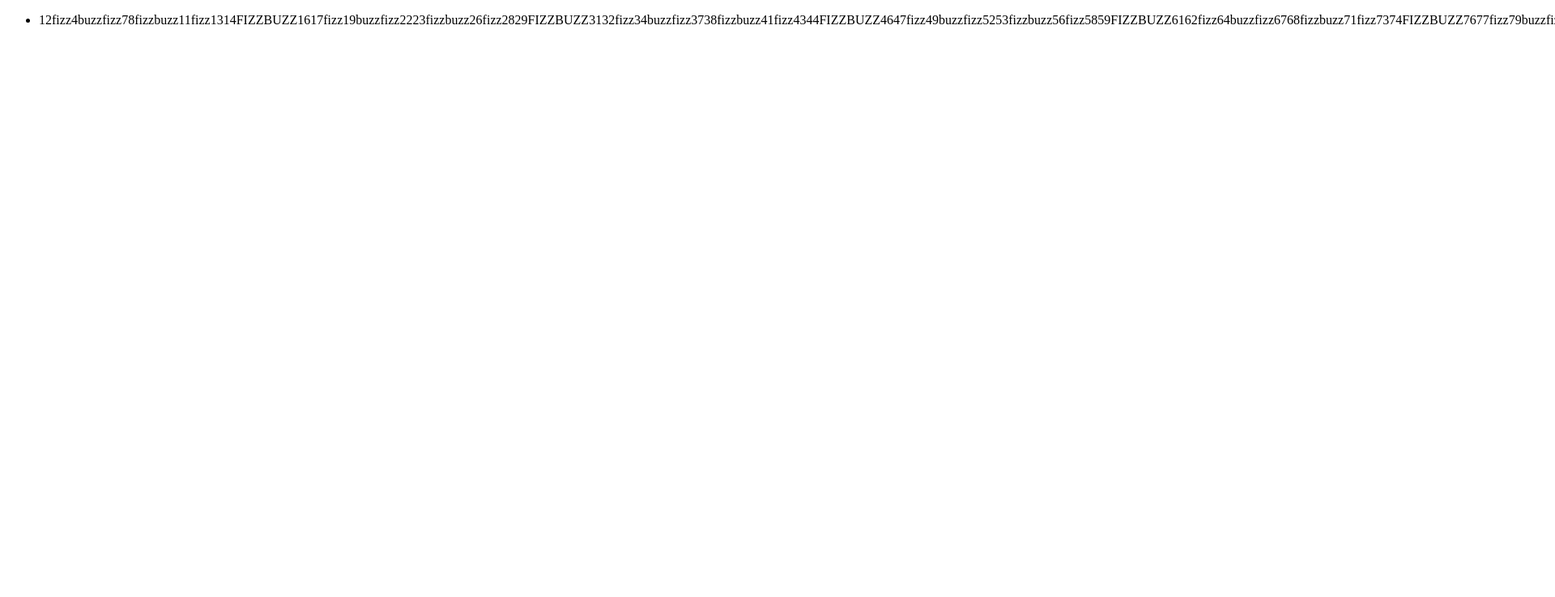
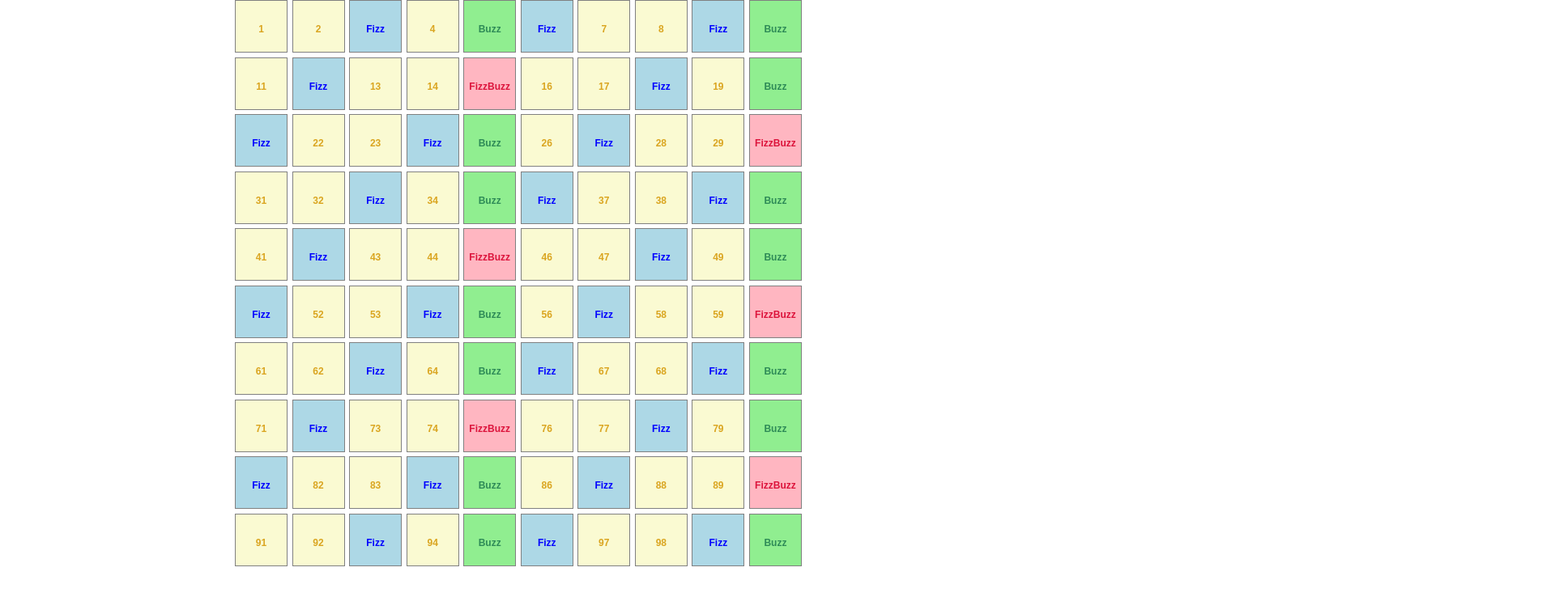
Before and after one commit to lindabettini/js-fizzbuzz, a plain HTML site: page index.html in a window 1280 px wide. Shown: the top 738 px of the page at 81% size, 1920 px wide, since content can reach past the window. Drawn offline with Linux system fonts and the light colour scheme.

Commit message:
change layout

```diff
--- a/index.html
+++ b/index.html
@@ -10,9 +10,7 @@
 </head>
 
 <body>
-    <ul>
-        <li id="any-number"></li>
-    </ul>
+    <ul id="my-list"></ul>
     <script src=" script.js">
     </script>
 </body>
--- a/script.js
+++ b/script.js
@@ -1,38 +1,27 @@
 console.log('JS OK');
 
 /*
-// 1. Scrivi un programma che stampi i numeri da 1 a 100,
-// 2. Per i multipli di 3 stampi Fizz al posto del numero.
-// 3. Per i multipli di 5 stampi Buzz al posto del numero.
-// 4. Per i numeri che sono sia multipli di 3 che di 5 stampi FizzBuzz.
-Prima di partire a scrivere codice poniamoci qualche domanda
-Come faccio a sapere se un numero è divisibile per?
-Abbiamo visto qualcosa di particolare che possiamo usare?
-% 3 ==0
-% 5 ==0 */
+1. Scrivi un programma che stampi i numeri da 1 a 100,
+2. Per i multipli di 3 stampi Fizz al posto del numero.
+3. Per i multipli di 5 stampi Buzz al posto del numero.
+4. Per i numeri che sono sia multipli di 3 che di 5 stampi FizzBuzz.
+*/
 
 
-let allNumbers = document.getElementById('any-number');
+let list = document.getElementById('my-list');
 
-let numbers = '';
+let listItems = '';
 
-// // Scrivi un programma che stampi i numeri da 1 a 100
 for (let i = 1; i <= 100; i++) {
-
     if ((i % 3 ==0) && (i % 5 ==0)) {
-        numbers = numbers + `FIZZBUZZ`;
-    }
-
-    else if (i % 3 ==0) {
-        numbers = numbers + `fizz`;
-    }
-    else if (i % 5 ==0) {
-        numbers = numbers + `buzz`;
-    }
-
-    else if (!(i % 3 ==0) && !(i % 5 ==0)) {
-        numbers = numbers + i;
+        listItems += `<li class="fizzbuzz">FizzBuzz</li>`;
+    } else if (i % 3 ==0) {
+        listItems += `<li class="fizz">Fizz</li>`;
+    } else if (i % 5 ==0) {
+        listItems += `<li class="buzz">Buzz</li>`;
+    } else {
+        listItems += `<li>${i}</li>`;
     }
 }
 
-allNumbers.innerHTML = numbers;
+list.innerHTML = listItems;
--- a/style.css
+++ b/style.css
@@ -0,0 +1,43 @@
+* {
+  margin: 0;
+  padding: 0;
+  box-sizing: border-box;
+  font-family: sans-serif;
+  font-size: 12px;
+  font-weight: 600;
+}
+
+ul {
+  display: flex;
+  flex-wrap: wrap;
+  justify-content: space-between;
+  align-content: space-between;
+  width: 700px;
+  height: 700px;
+  margin: 0 auto;
+  list-style-type: none;
+}
+
+li {
+  width: 65px;
+  height: 65px;
+  border: 1px solid grey;
+  background-color: lightgoldenrodyellow;
+  color: goldenrod;
+  text-align: center;
+  line-height: 70px;
+}
+
+.fizzbuzz {
+  color: crimson;
+  background-color: lightpink;
+}
+
+.buzz {
+  background-color: lightgreen;
+  color: seagreen;
+}
+.fizz {
+  background-color: lightblue;
+  color: blue;
+}
```
